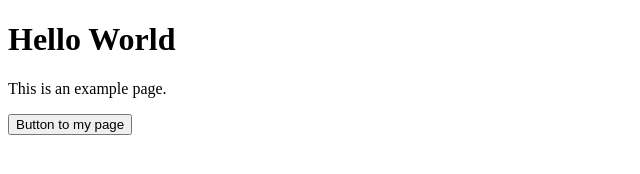
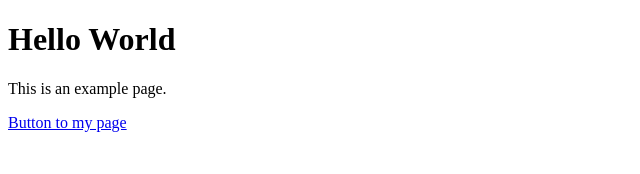
Before and after one commit to darkexplosiveqwx/darkexplosiveqwx.github.io, a plain HTML site: page example.html in a window 1280 px wide. Shown: the whole page, without its empty margins (0-640 px from the left). Drawn offline with Linux system fonts and the light colour scheme.

Commit message:
fixed buttons?

```diff
--- a/example.html
+++ b/example.html
@@ -7,6 +7,6 @@
     <body>
         <h1>Hello World</h1>
         <p>This is an example page.</p>
-        <button type="button" id="deq_github" href="darkexplosiveqwx.github.io">Button to my page</button>
+        <a type="button" id="deq_github" href="darkexplosiveqwx.github.io">Button to my page</a>
     </body>
 </html>
```
Also changed, not shown: index.html (+1 -1 lines).
